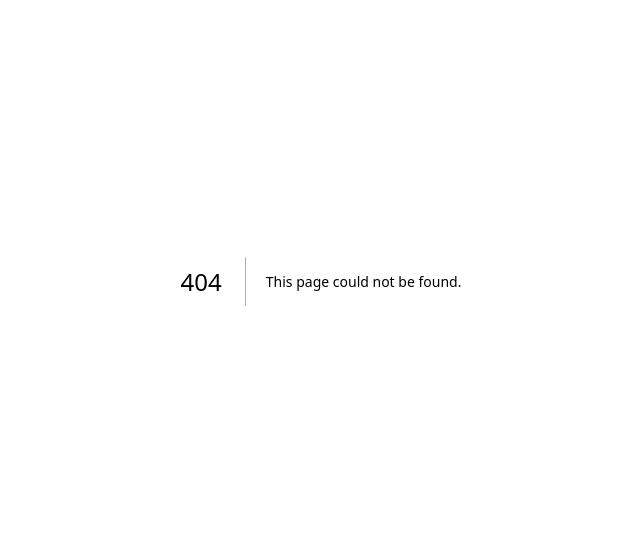
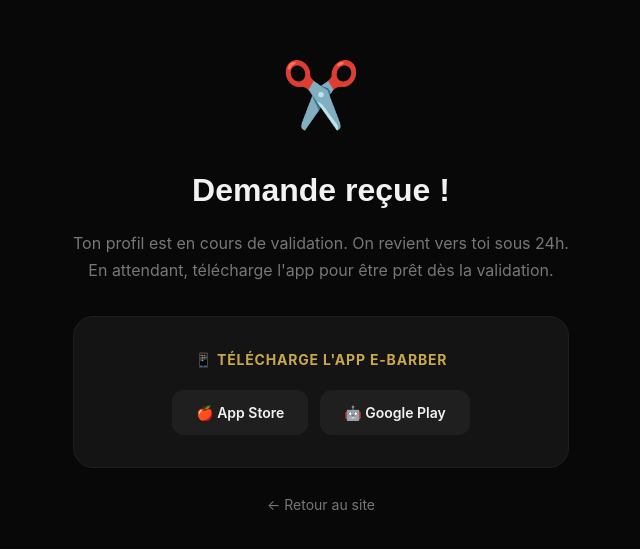
Before and after one commit to kalemmehdi2-cpu/Ebarber, a Next.js app: page /merci in a window 1280 px wide. Before the commit this address had no page. Shown: the part 119-668 px from the top of the page, without its empty margins (319-959 px from the left). Built offline with nearby package versions, Linux system fonts and the light colour scheme.

Commit message:
page merci coiffeur + fix register

```diff
--- a/app/auth/register/page.tsx
+++ b/app/auth/register/page.tsx
@@ -7,7 +7,7 @@
 function RegisterForm() {
   const router = useRouter()
   const params = useSearchParams()
-  const [role, setRole] = useState<'client' | 'barber'>(params.get('role') === 'barber' ? 'barber' : 'client')
+  const [role, setRole] = useState<'client' | 'coiffeur'>(params.get('role') === 'coiffeur' ? 'coiffeur' : 'client')
   const [loading, setLoading] = useState(false)
   const [error, setError] = useState('')
   const [form, setForm] = useState({ full_name: '', email: '', phone: '', password: '', specialty: '', bio: '', base_price: '25', city: 'Paris' })
@@ -18,13 +18,29 @@
     setLoading(true)
     setError('')
     const supabase = createClient()
-    const { error } = await supabase.auth.signUp({
-      email: form.email, password: form.password,
-      options: { data: { full_name: form.full_name, phone: form.phone, role, specialty: form.specialty, bio: form.bio, price: form.base_price, city: form.city } }
+
+    const { data, error: signUpError } = await supabase.auth.signUp({
+      email: form.email,
+      password: form.password,
+      options: { data: { full_name: form.full_name } }
     })
+
+    if (signUpError) { setError(signUpError.message); setLoading(false); return }
+
+    if (data.user) {
+      await supabase.from('profiles').upsert({
+        id: data.user.id,
+        email: form.email,
+        full_name: form.full_name,
+        role,
+        city: form.city,
+        specialty: role === 'coiffeur' ? form.specialty : null,
+        verified: false,
+      })
+    }
+
     setLoading(false)
-    if (error) { setError(error.message); return }
-    if (role === 'barber') router.push('/barber/dashboard')
+    if (role === 'coiffeur') router.push('/merci')
     else router.push('/explore')
   }
 
@@ -39,7 +55,7 @@
         <h1 style={{ fontFamily: 'Syne, sans-serif', fontSize: 28, fontWeight: 800, marginBottom: 8 }}>Créer un compte</h1>
         <p style={{ color: '#777', fontSize: 14, marginBottom: 28 }}>Rejoignez la communauté E-Barber</p>
         <div style={{ display: 'flex', gap: 8, marginBottom: 28 }}>
-          {(['client', 'barber'] as const).map(r => (
+          {(['client', 'coiffeur'] as const).map(r => (
             <button key={r} type="button" onClick={() => setRole(r)}
               style={{ flex: 1, padding: '12px', borderRadius: 12, border: `1px solid ${role === r ? '#C9A84C' : '#1f1f1f'}`, background: role === r ? '#C9A84C' : 'transparent', color: role === r ? '#000' : '#777', fontWeight: 700, fontSize: 14, cursor: 'pointer', fontFamily: 'Inter, sans-serif' }}>
               {r === 'client' ? '👤 Client' : '✂️ Coiffeur'}
@@ -51,7 +67,7 @@
           <div><label style={lbl}>Email</label><input style={inp} type="email" placeholder="vous@email.com" required value={form.email} onChange={e => set('email', e.target.value)} /></div>
           <div><label style={lbl}>Téléphone</label><input style={inp} placeholder="+33 6 00 00 00 00" value={form.phone} onChange={e => set('phone', e.target.value)} /></div>
           <div><label style={lbl}>Mot de passe</label><input style={inp} type="password" placeholder="8 caractères minimum" required minLength={8} value={form.password} onChange={e => set('password', e.target.value)} /></div>
-          {role === 'barber' && <>
+          {role === 'coiffeur' && <>
             <div style={{ borderTop: '1px solid #1f1f1f', paddingTop: 14 }}>
               <p style={{ color: '#C9A84C', fontSize: 12, fontWeight: 700, letterSpacing: 0.8, textTransform: 'uppercase' }}>Infos coiffeur</p>
             </div>
@@ -63,7 +79,7 @@
           {error && <div style={{ background: '#2a0a0a', border: '1px solid #EF4444', borderRadius: 10, padding: '12px 16px', color: '#EF4444', fontSize: 13 }}>{error}</div>}
           <button type="submit" disabled={loading}
             style={{ background: 'linear-gradient(135deg, #C9A84C, #E8C97A)', color: '#000', fontWeight: 800, fontSize: 15, padding: 16, borderRadius: 14, border: 'none', cursor: loading ? 'not-allowed' : 'pointer', opacity: loading ? 0.6 : 1, fontFamily: 'Inter, sans-serif', marginTop: 8 }}>
-            {loading ? 'Création...' : role === 'barber' ? 'Créer mon profil coiffeur →' : 'Créer mon compte →'}
+            {loading ? 'Création...' : role === 'coiffeur' ? 'Créer mon profil coiffeur →' : 'Créer mon compte →'}
           </button>
         </form>
         <p style={{ textAlign: 'center', color: '#777', fontSize: 14, marginTop: 24 }}>
--- /dev/null
+++ b/app/merci/page.tsx
@@ -0,0 +1,30 @@
+export default function MerciPage() {
+  return (
+    <div style={{ minHeight: '100vh', background: '#080808', display: 'flex', alignItems: 'center', justifyContent: 'center', padding: 20, fontFamily: 'Inter, sans-serif' }}>
+      <div style={{ maxWidth: 500, textAlign: 'center' }}>
+        <div style={{ fontSize: 64, marginBottom: 24 }}>✂️</div>
+        <h1 style={{ fontFamily: 'Syne, sans-serif', fontSize: 32, fontWeight: 800, color: '#F2F2F2', marginBottom: 16 }}>
+          Demande reçue !
+        </h1>
+        <p style={{ color: '#777', fontSize: 16, lineHeight: 1.7, marginBottom: 32 }}>
+          Ton profil est en cours de validation. On revient vers toi sous 24h.<br />
+          En attendant, télécharge l'app pour être prêt dès la validation.
+        </p>
+        <div style={{ background: '#141414', border: '1px solid #1f1f1f', borderRadius: 20, padding: 32, marginBottom: 24 }}>
+          <p style={{ color: '#C9A84C', fontWeight: 700, fontSize: 14, letterSpacing: 0.8, textTransform: 'uppercase', marginBottom: 20 }}>
+            📱 Télécharge l'app E-Barber
+          </p>
+          <div style={{ display: 'flex', gap: 12, justifyContent: 'center' }}>
+            <div style={{ background: '#1f1f1f', borderRadius: 12, padding: '12px 24px', color: '#F2F2F2', fontSize: 14, fontWeight: 600 }}>
+              🍎 App Store
+            </div>
+            <div style={{ background: '#1f1f1f', borderRadius: 12, padding: '12px 24px', color: '#F2F2F2', fontSize: 14, fontWeight: 600 }}>
+              🤖 Google Play
+            </div>
+          </div>
+        </div>
+        <a href="/" style={{ color: '#777', textDecoration: 'none', fontSize: 14 }}>← Retour au site</a>
+      </div>
+    </div>
+  )
+}
```
